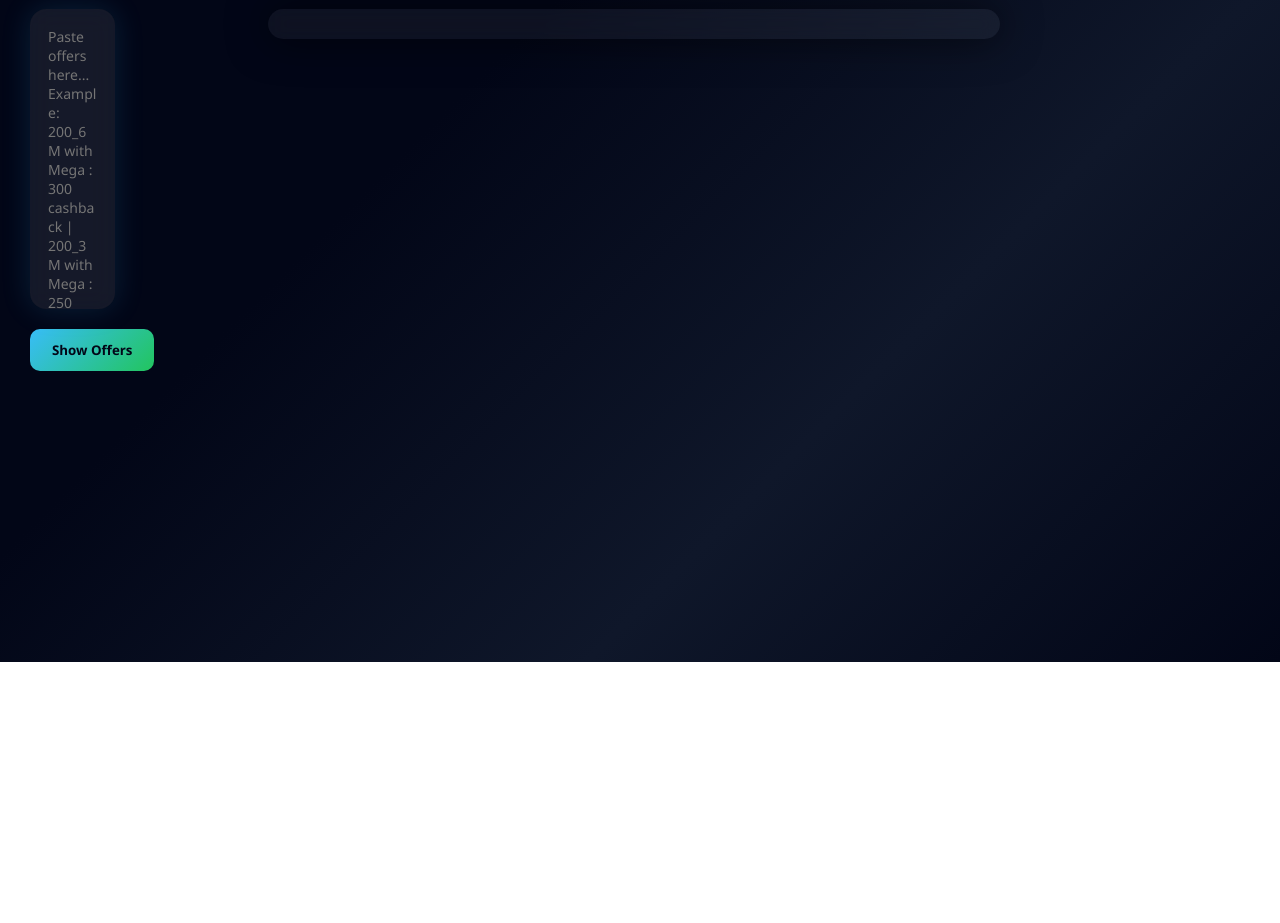
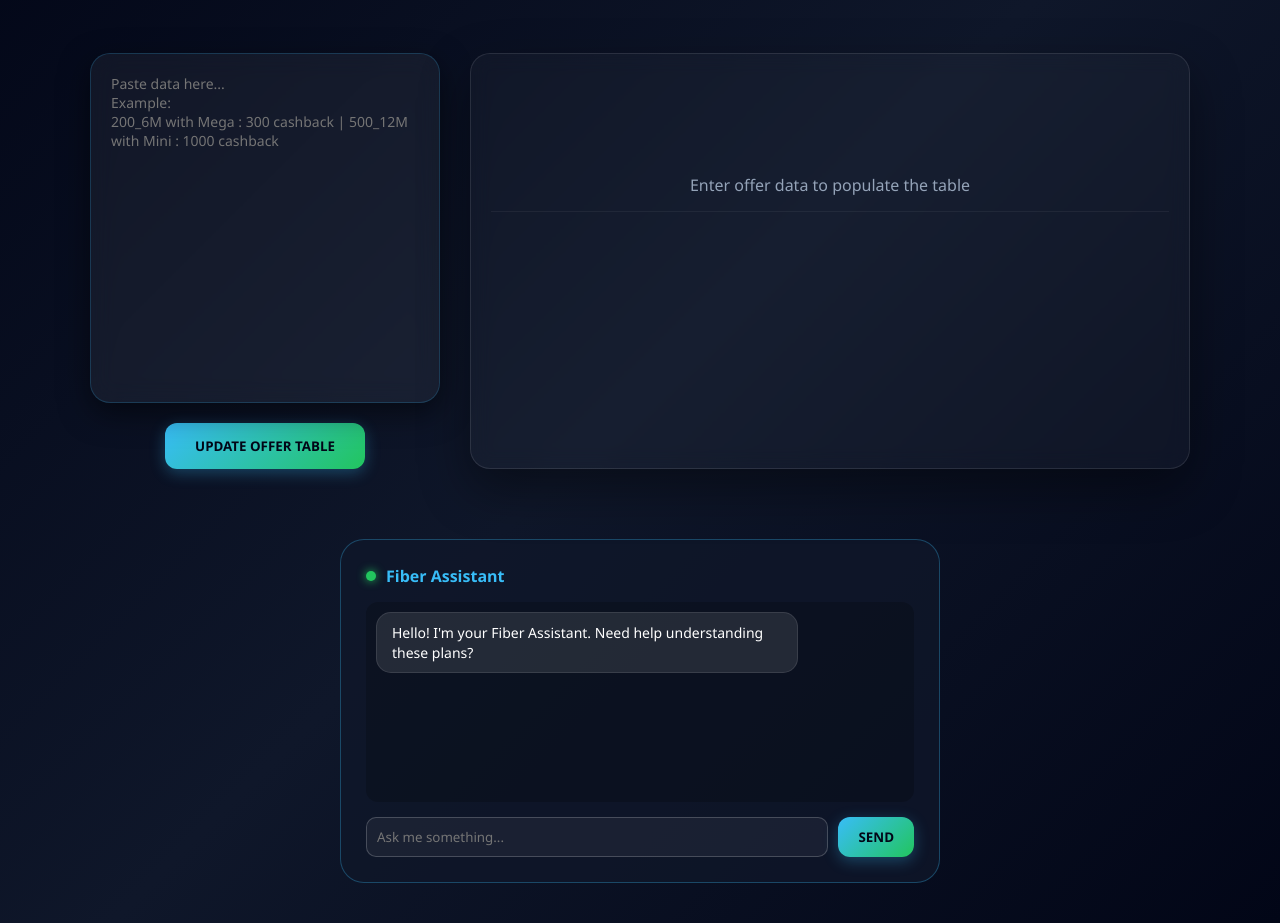
Before and after one commit to miles-morales-rgb/TPF, a plain HTML site: page index.html in a window 1280 px wide. Shown: the part 138-1061 px from the top of the page. Before the commit the page ends 800 px from the top, so only its background shows below. Drawn offline with Linux system fonts and the light colour scheme.

Commit message:
Refactor HTML structure and styles for clarity

```diff
--- a/index.html
+++ b/index.html
@@ -1,173 +1,295 @@
 <!DOCTYPE html>
-<html>
+<html lang="en">
 <head>
-<title>TATA PLAY FIBER – Offer Viewer</title>
-
+    <meta charset="UTF-8">
+    <title>TATA PLAY FIBER – Offer Viewer & AI Friend</title>
     <style>
-*{
-    box-sizing:border-box;
-    font-family: "Segoe UI", Arial;
+        * {
+            box-sizing: border-box;
+            font-family: "Segoe UI", Roboto, Arial, sans-serif;
         }
 
-body{
-    margin:0;
-    min-height:100vh;
-    background:linear-gradient(135deg,#020617,#020617,#0f172a,#020617);
-    color:white;
-    padding:30px;
+        body {
+            margin: 0;
+            min-height: 100vh;
+            background: linear-gradient(135deg, #020617, #0f172a, #020617);
+            color: white;
+            padding: 40px 20px;
+            display: flex;
+            flex-direction: column;
+            align-items: center;
         }
 
         /* Header */
-.header{
-    text-align:center;
-    margin-bottom:30px;
+        .header {
+            text-align: center;
+            margin-bottom: 40px;
         }
-.header h1{
-    font-size:42px;
-    letter-spacing:2px;
-    margin:0;
-    background:linear-gradient(to right,#38bdf8,#22c55e);
-    -webkit-background-clip:text;
-    -webkit-text-fill-color:transparent;
+        .header h1 {
+            font-size: 48px;
+            letter-spacing: 2px;
+            margin: 0;
+            background: linear-gradient(to right, #38bdf8, #22c55e);
+            -webkit-background-clip: text;
+            -webkit-text-fill-color: transparent;
         }
-.header p{
-    margin-top:8px;
-    color:#94a3b8;
-    letter-spacing:4px;
-    font-weight:bold;
+        .header p {
+            margin-top: 8px;
+            color: #94a3b8;
+            letter-spacing: 5px;
+            font-weight: bold;
         }
 
-/* Layout */
-.container{
-    display:flex;
-    gap:25px;
-    align-items:flex-start;
+        /* Main Offer Section */
+        .container {
+            display: flex;
+            gap: 30px;
+            max-width: 1100px;
+            width: 100%;
+            justify-content: center;
+            margin-bottom: 50px;
         }
 
-/* Glass textarea */
-textarea{
-    width:40%;
-    height:300px;
-    resize:none;
-    border:none;
-    outline:none;
-    padding:18px;
-    border-radius:16px;
-    font-size:14px;
-    color:white;
-    background:rgba(255,255,255,0.08);
+        /* Square Textarea Styling */
+        .input-group {
+            display: flex;
+            flex-direction: column;
+            align-items: center;
+        }
+        textarea {
+            width: 350px; /* Exact Square */
+            height: 350px; /* Exact Square */
+            resize: none;
+            border: 1px solid rgba(56, 189, 248, 0.2);
+            outline: none;
+            padding: 20px;
+            border-radius: 20px;
+            font-size: 14px;
+            color: white;
+            background: rgba(255, 255, 255, 0.05);
             backdrop-filter: blur(12px);
-    -webkit-backdrop-filter: blur(12px);
-    box-shadow:0 0 30px rgba(56,189,248,0.15);
+            box-shadow: 0 10px 30px rgba(0, 0, 0, 0.5);
         }
 
-/* Button */
-button{
-    margin-top:15px;
-    padding:12px 22px;
-    border:none;
-    border-radius:10px;
-    background:linear-gradient(135deg,#38bdf8,#22c55e);
-    font-weight:bold;
-    color:#020617;
-    cursor:pointer;
-    transition:0.3s;
+        button {
+            margin-top: 20px;
+            padding: 14px 30px;
+            border: none;
+            border-radius: 12px;
+            background: linear-gradient(135deg, #38bdf8, #22c55e);
+            font-weight: bold;
+            color: #020617;
+            text-transform: uppercase;
+            cursor: pointer;
+            transition: 0.3s;
+            box-shadow: 0 4px 15px rgba(56, 189, 248, 0.3);
         }
-button:hover{
-    transform:scale(1.05);
+        button:hover {
+            transform: translateY(-3px);
+            box-shadow: 0 6px 20px rgba(34, 197, 94, 0.4);
         }
 
-/* Right side table */
-.table-box{
-    width:60%;
-    background:rgba(255,255,255,0.05);
+        /* Table Section */
+        .table-box {
+            flex-grow: 1;
+            background: rgba(255, 255, 255, 0.03);
             backdrop-filter: blur(10px);
-    border-radius:16px;
-    padding:15px;
-    box-shadow:0 0 40px rgba(0,0,0,0.6);
+            border-radius: 20px;
+            padding: 20px;
+            border: 1px solid rgba(255, 255, 255, 0.1);
+            min-height: 350px;
+            box-shadow: 0 20px 50px rgba(0, 0, 0, 0.4);
+        }
+        table {
+            width: 100%;
+            border-collapse: collapse;
+        }
+        th {
+            background: rgba(56, 189, 248, 0.15);
+            color: #38bdf8;
+            padding: 15px;
+            text-align: left;
+            border-radius: 8px;
+        }
+        td {
+            padding: 15px;
+            border-bottom: 1px solid rgba(255, 255, 255, 0.05);
         }
 
-table{
-    width:100%;
-    border-collapse:collapse;
-    overflow:hidden;
-    border-radius:12px;
+        /* --- AI Chat Friend Section --- */
+        .ai-section {
+            width: 100%;
+            max-width: 600px;
+            background: rgba(15, 23, 42, 0.8);
+            border: 1px solid rgba(56, 189, 248, 0.3);
+            border-radius: 24px;
+            padding: 25px;
+            margin-top: 20px;
         }
-th,td{
-    padding:14px;
-    text-align:center;
+        .chat-header {
+            display: flex;
+            align-items: center;
+            gap: 10px;
+            margin-bottom: 15px;
         }
-th{
-    background:rgba(56,189,248,0.2);
-    color:#38bdf8;
-    font-weight:bold;
+        .status-dot {
+            width: 10px;
+            height: 10px;
+            background: #22c55e;
+            border-radius: 50%;
+            box-shadow: 0 0 10px #22c55e;
         }
-tr:nth-child(even){
-    background:rgba(255,255,255,0.03);
+        .chat-window {
+            height: 200px;
+            overflow-y: auto;
+            margin-bottom: 15px;
+            padding: 10px;
+            background: rgba(0, 0, 0, 0.2);
+            border-radius: 12px;
+            display: flex;
+            flex-direction: column;
+            gap: 10px;
         }
-tr:hover{
-    background:rgba(56,189,248,0.1);
+        .msg {
+            max-width: 80%;
+            padding: 10px 15px;
+            border-radius: 15px;
+            font-size: 14px;
+            line-height: 1.4;
+        }
+        .user-msg {
+            align-self: flex-end;
+            background: #38bdf8;
+            color: #020617;
+            font-weight: 500;
+        }
+        .ai-msg {
+            align-self: flex-start;
+            background: rgba(255, 255, 255, 0.1);
+            color: white;
+            border: 1px solid rgba(255, 255, 255, 0.1);
+        }
+        .chat-input-area {
+            display: flex;
+            gap: 10px;
+        }
+        .chat-input-area input {
+            flex-grow: 1;
+            background: rgba(255, 255, 255, 0.05);
+            border: 1px solid rgba(255, 255, 255, 0.2);
+            border-radius: 10px;
+            padding: 10px;
+            color: white;
+            outline: none;
         }
     </style>
 </head>
-
 <body>
 
 <div class="header">
     <h1>TATA PLAY FIBER</h1>
-    <p>USE</p>
+    <p>DIGITAL PARTNER</p>
 </div>
 
 <div class="container">
-
-    <div>
-        <textarea id="input" placeholder="Paste offers here...
+    <div class="input-group">
+        <textarea id="input" placeholder="Paste data here...
 Example:
-200_6M with Mega : 300 cashback | 200_3M with Mega : 250 cashback"></textarea>
-
-        <br>
-        <button onclick="convert()">Show Offers</button>
+200_6M with Mega : 300 cashback | 500_12M with Mini : 1000 cashback"></textarea>
+        <button onclick="convert()">Update Offer Table</button>
     </div>
 
     <div class="table-box">
-        <table id="table"></table>
+        <table id="table">
+            <tr><td style="color:#94a3b8; text-align:center; padding-top:100px;">Enter offer data to populate the table</td></tr>
+        </table>
+    </div>
 </div>
 
+<div class="ai-section">
+    <div class="chat-header">
+        <div class="status-dot"></div>
+        <strong style="color: #38bdf8;">Fiber Assistant</strong>
+    </div>
+
+    <div class="chat-window" id="chatWindow">
+        <div class="msg ai-msg">Hello! I'm your Fiber Assistant. Need help understanding these plans?</div>
+    </div>
+
+    <div class="chat-input-area">
+        <input type="text" id="chatInput" placeholder="Ask me something..." onkeypress="if(event.key === 'Enter') sendMessage()">
+        <button onclick="sendMessage()" style="margin:0; padding: 10px 20px;">Send</button>
+    </div>
 </div>
 
 <script>
+// Function to convert text to table
 function convert(){
     let text = document.getElementById("input").value.trim();
+    if(!text) return;
+
     let lines = text.split("|");
-
-    let html = "<tr><th>Speed</th><th>Validity</th><th>OTT</th><th>Cashback</th></tr>";
+    let html = "<tr><th>Speed</th><th>Validity</th><th>OTT Plan</th><th>Cashback</th></tr>";
 
     lines.forEach(line=>{
         line = line.trim();
         if(!line) return;
 
+        try {
             let parts = line.split(" ");
-
-        // 200_6M
             let sp = parts[0].split("_");
             let speed = sp[0] + " Mbps";
-        let validity = sp[1].replace("M"," Months");
-
-        // OTT
-        let ott = (parts[2] === "no") ? "No OTT" : parts[2];
-
-        // Cashback
-        let cashback = parts[4];
+            let validity = sp[1] ? sp[1].replace("M"," Months") : "N/A";
+            let ott = parts[2] || "Standard";
+            let cashback = parts[4] || "0";
 
             html += `<tr>
-                    <td>${speed}</td>
+                        <td><strong>${speed}</strong></td>
                         <td>${validity}</td>
                         <td>${ott}</td>
-                    <td>₹${cashback}</td>
+                        <td style="color:#22c55e; font-weight:bold;">₹${cashback}</td>
                     </tr>`;
+        } catch(e) {
+            console.error("Format error in line:", line);
+        }
     });
 
     document.getElementById("table").innerHTML = html;
+}
+
+// Function for AI Friend Chat
+function sendMessage() {
+    const input = document.getElementById('chatInput');
+    const window = document.getElementById('chatWindow');
+    const msg = input.value.trim();
+
+    if (msg === "") return;
+
+    // Add User Message
+    window.innerHTML += `<div class="msg user-msg">${msg}</div>`;
+    input.value = "";
+
+    // Auto-scroll
+    window.scrollTop = window.scrollHeight;
+
+    // AI "Thinking" and Response
+    setTimeout(() => {
+        let response = "";
+        const lowerMsg = msg.toLowerCase();
+
+        if (lowerMsg.includes("hello") || lowerMsg.includes("hi")) {
+            response = "Hey there! I'm ready to help you with Tata Play Fiber details.";
+        } else if (lowerMsg.includes("best plan")) {
+            response = "The 200 Mbps 6-month plan is currently our most popular choice!";
+        } else if (lowerMsg.includes("cashback")) {
+            response = "Check the green values in your table for the current cashback offers.";
+        } else {
+            response = "That's interesting! I'm still learning, but I can tell you that Tata Play Fiber offers great speeds.";
+        }
+
+        window.innerHTML += `<div class="msg ai-msg">${response}</div>`;
+        window.scrollTop = window.scrollHeight;
+    }, 600);
 }
 </script>
 
```
Lines whose indentation alone changed are shown as unchanged.
